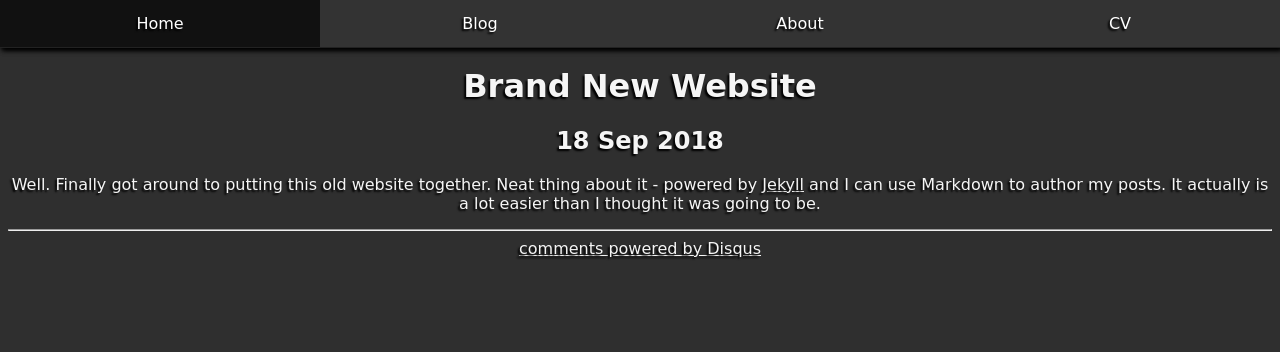
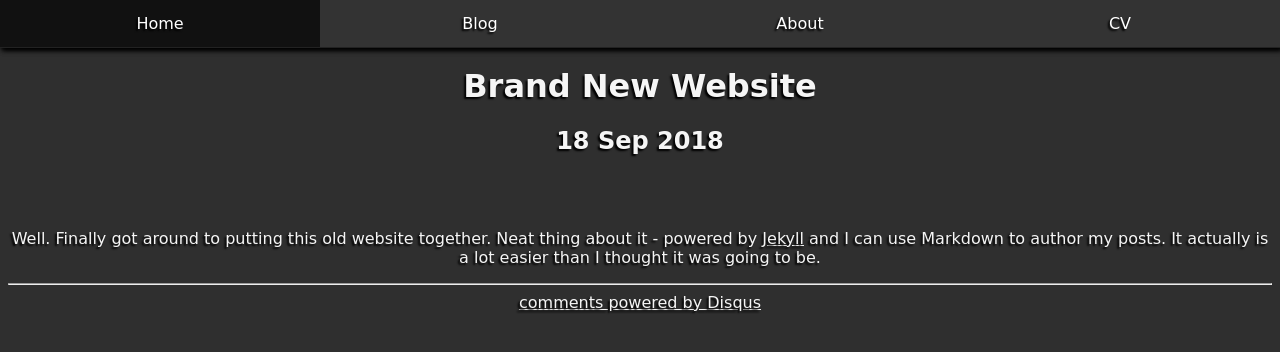
Before and after one commit to lemueldls/lemueld6200.github.io, a Jekyll site: the page built from _posts/2018-09-18-brand-new-website.md, in a window 1280 px wide. Shown: the top 352 px of the page. Built offline with Jekyll 4.4.1, drawn with Linux system fonts in a browser that asks for light colours; comment, search, counter and statistics services are not loaded.

Commit message:
Update post.html

```diff
--- a/_layouts/post.html
+++ b/_layouts/post.html
@@ -25,11 +25,12 @@
 </div>
 <div class="notes">
 		<div class="note single">
-			<info><h1 class="title">{{ page.title }}</h1>
+			<h1 class="title">{{ page.title }}</h1>
 
 			<h2 class="date"><info datetime="{{ page.date }}">
 				{{ page.date | date_to_string }} {% if page.author %} by {{ page.author }} {% endif %}
 			</info></h2>
+			<br><br>
 			<!-- Post content -->
 			<div class="notebody">
 				{{ content }}
```
